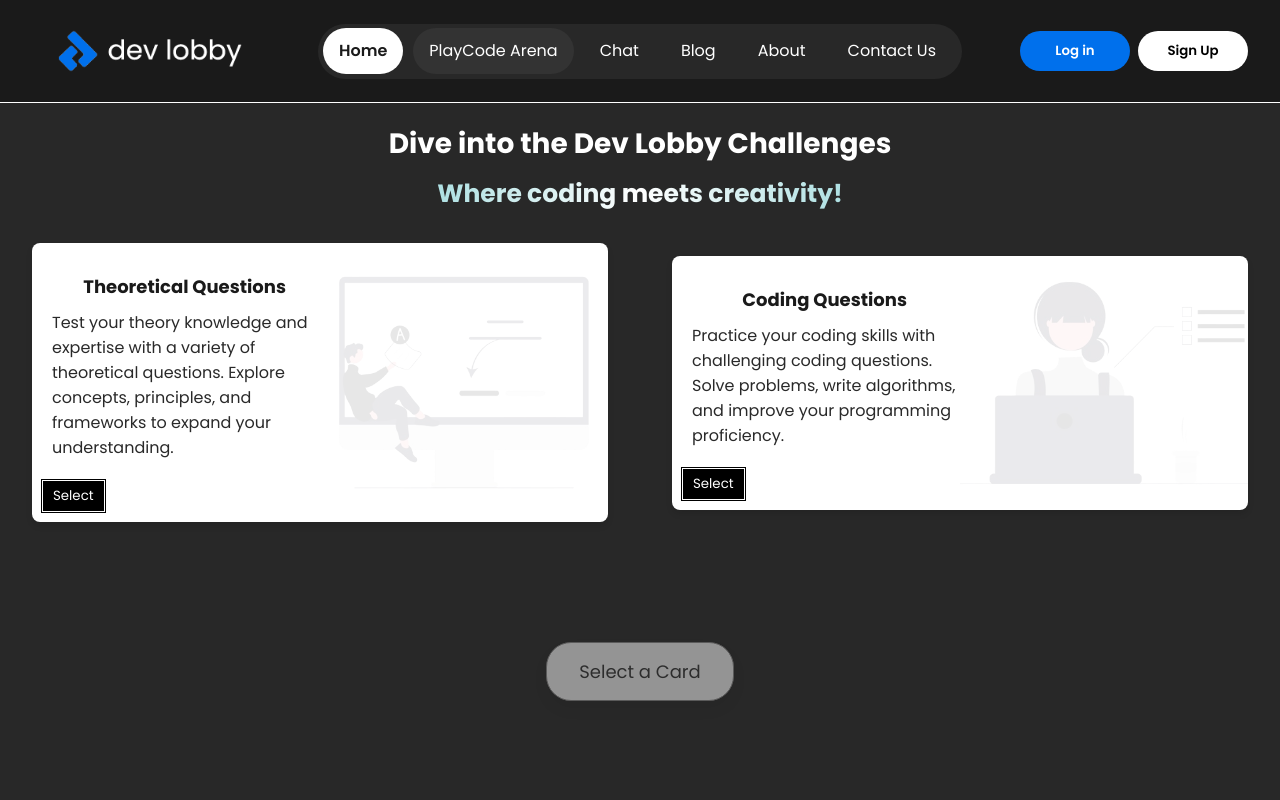
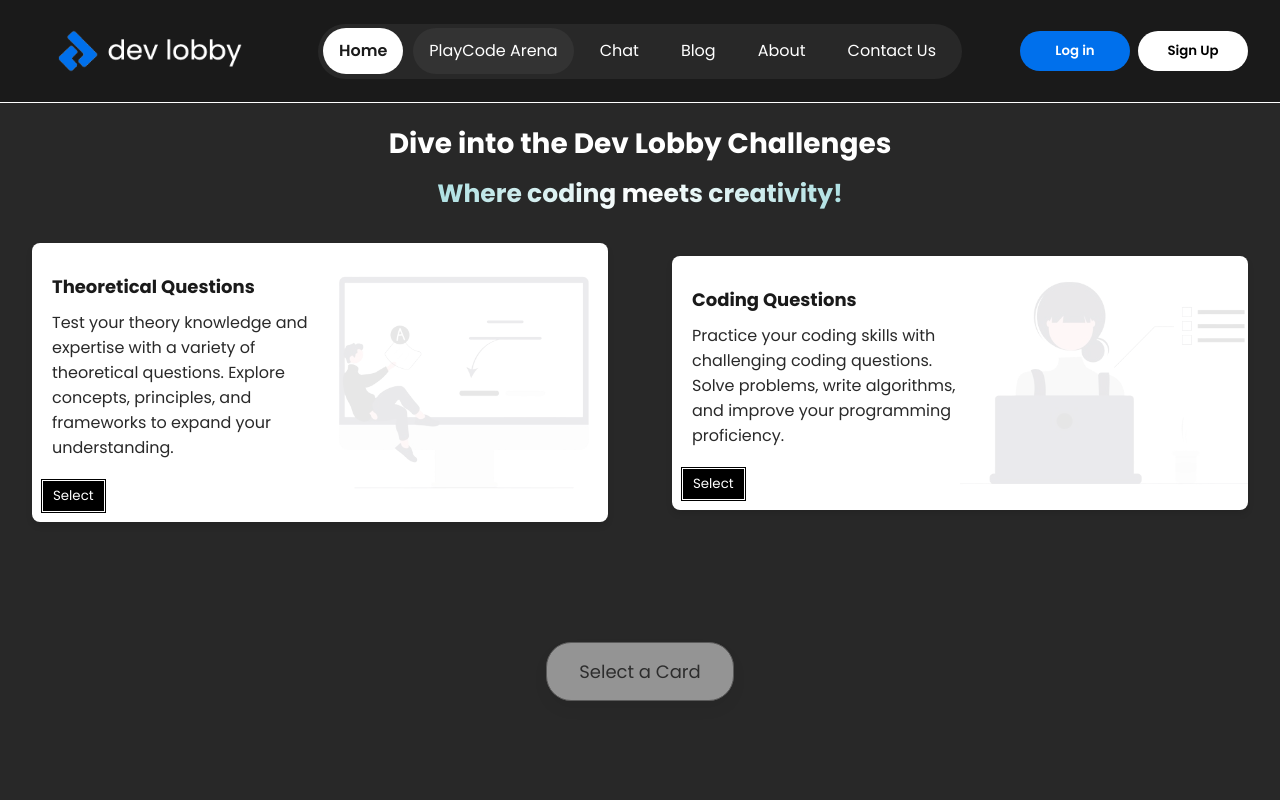
Before and after one commit to edberv1/DevLobby, a React (Create React App) app: page /playcodearena in a window 1280 px wide. Shown: the top 800 px of the page. Built offline with nearby package versions, Linux system fonts and the light colour scheme.

Commit message:
Debugging scss on different components

```diff
--- a/src/components/molecules/PlayArenaCards/PlayArenaCards.scss
+++ b/src/components/molecules/PlayArenaCards/PlayArenaCards.scss
@@ -2,7 +2,7 @@
   display: flex;
   flex-direction: column;
   align-items: center;
-  font-family: 'Poppins';
+  font-family: "Poppins";
 }
 
 .play-arena-cards {
@@ -29,6 +29,7 @@
 
   h2 {
     color: #1a1a1a;
+    text-align: left;
   }
 
   p {
--- a/src/components/organisms/ContactUs/ContactUs.scss
+++ b/src/components/organisms/ContactUs/ContactUs.scss
@@ -36,6 +36,7 @@
   font-weight: bold;
   margin-bottom: 1.5rem;
   text-align: center;
+  color: black;
 }
 
 .contact-form-subtitle {
```
